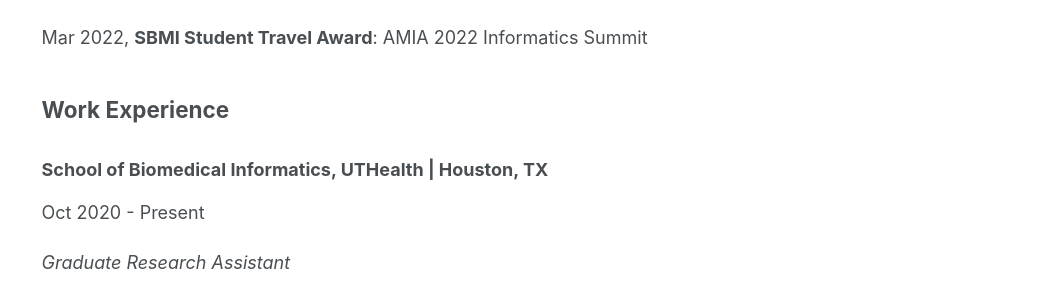
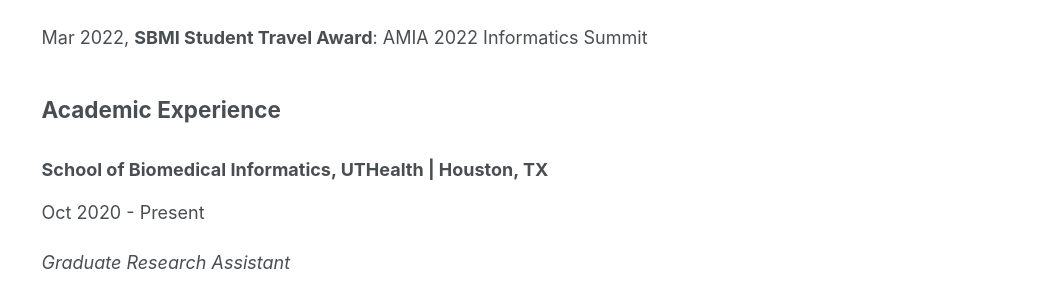
Before and after one commit to BingyuMao/BingyuMao.github.io, a Jekyll site: the page built from _pages/cv.md, in a window 1280 px wide and 900 px high, scrolled down 629 px. Shown: the part 164-454 px from the top of the window, without its empty margins (240-1280 px from the left). Built offline with Jekyll 4.4.1, drawn with Linux system fonts in a browser that asks for light colours.

Commit message:
Update cv.md

```diff
--- a/_pages/cv.md
+++ b/_pages/cv.md
@@ -40,7 +40,7 @@ Feb 2022, **Second Place**, [Healthcare Innovation Collaborative](https://www.tx
 Mar 2022, **SBMI Student Travel Award**: AMIA 2022 Informatics Summit
 
 
-## Work Experience
+## Academic Experience
 
 ### School of Biomedical Informatics, UTHealth | Houston, TX
 
```
